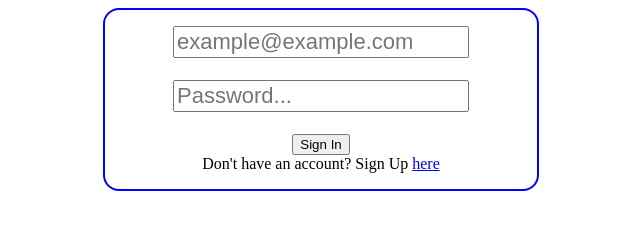
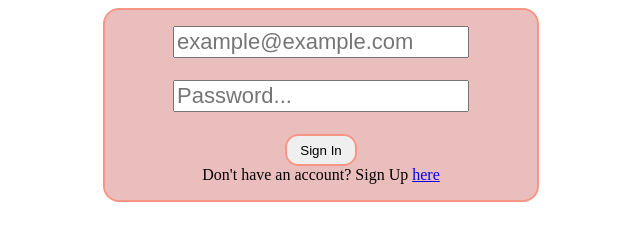
Before and after one commit to cogicgoran/kanye-rest, a plain HTML site: page login.html in a window 1280 px wide. Shown: the whole page, without its empty margins (319-959 px from the left). Drawn offline with Linux system fonts and the light colour scheme.

Commit message:
Add comments, format files, and small style changes

```diff
--- a/js/signOut.js
+++ b/js/signOut.js
@@ -1,6 +1,6 @@
 const btnSignOut = document.querySelector('.js-btn-logout');
 
-btnSignOut.addEventListener("click", function signOutClickHandler(){
+btnSignOut.addEventListener("click", function signOutClickHandler() {
     KanyeDatabase.removeCurrentUser();
     window.location.href = "/login.html";
 });
--- a/login.html
+++ b/login.html
@@ -15,8 +15,8 @@
             <div class="login-form__field">
                 <input class="js-input-password" type="password" name="password" placeholder="Password..." required>
             </div>
-            <div>
-                <button>Sign In</button>
+            <div class="form-login__controls">
+                <button class="form-login__btn-confirm">Sign In</button>
             </div>
             <div>
                 Don't have an account? Sign Up <a href="/sign-up.html">here</a>
--- a/styles/login.css
+++ b/styles/login.css
@@ -3,7 +3,8 @@
     margin: 0 auto;
     padding: 1em;
     border-radius: 1em;
-    border: 2px solid blue;
+    border: 2px solid rgb(248, 150, 133);
+    background-color: rgb(235, 190, 190);
     text-align: center;
 }
 
@@ -11,3 +12,15 @@
     margin-bottom: 1em;
     font-size: 22px;
 }
+
+.form-login__btn-confirm {
+    padding: .5em 1em;
+    border-radius: 1em;
+    border: 2px solid rgb(248, 150, 133);
+    cursor: pointer;
+    transition: background-color 200ms;
+}
+
+.form-login__btn-confirm:hover {
+    background-color: rgb(248, 150, 133);
+}
```
Also changed, not shown: js/database/database.js (+10 -10 lines), js/signUp.js (+20 -19 lines), styles/sign-up.css (+8 -1 lines).
